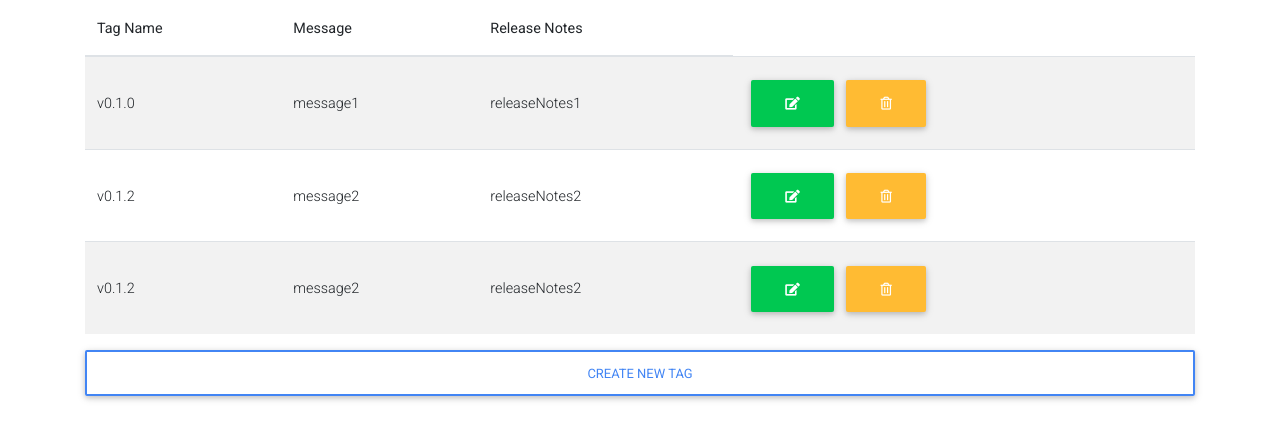
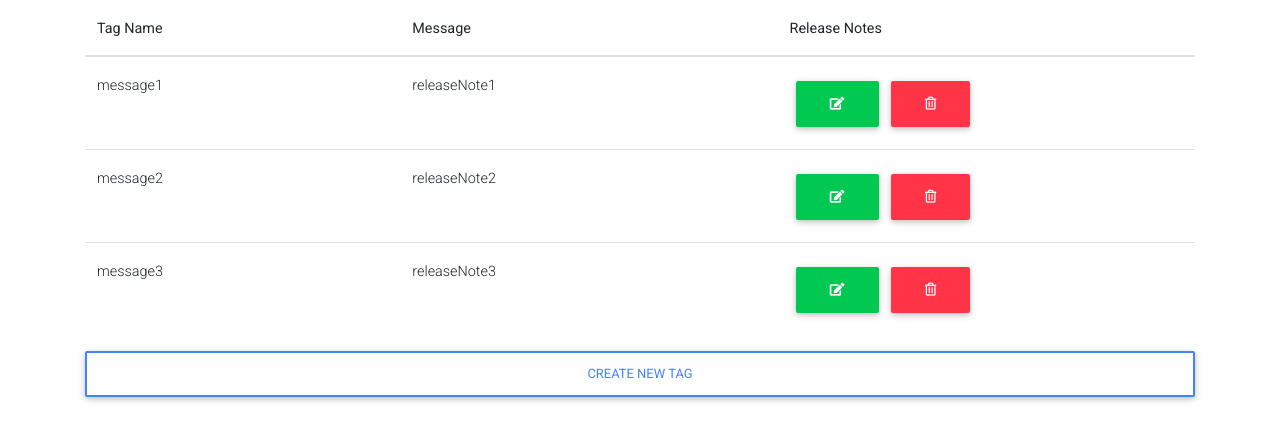
Before and after one commit to bbakla/tagtracker, a React (Create React App) app in the folder frontend/tracker/: page /tags in a window 1280 px wide. Shown: the top 440 px of the page. Built offline with nearby package versions, Linux system fonts and the light colour scheme.

Commit message:
tag form is ready

```diff
--- a/frontend/tracker/src/tags/DisplayTags.js
+++ b/frontend/tracker/src/tags/DisplayTags.js
@@ -1,9 +1,7 @@
 import React, {Component} from "react";
-import {NewTagForm} from "./NewTagForm";
-import {EditTag} from "./EditTag";
-import {Tag} from "./Tag";
-import {TagForm} from "./TagForm";
+
 import {TagFormModal} from "./TagFormModal";
+import {Table} from "react-bootstrap";
 
 export class DisplayTags extends Component{
     constructor(props) {
@@ -11,17 +9,71 @@ export class DisplayTags extends Component{
 
         this.state = {
             showModal: false,
+            tags: [
+                {
+                    tagName: 'v0.1.0',
+                    message: "message1",
+                    releaseNotes: "releaseNote1"
+            },
+                {
+                    tagName: 'v0.1.4',
+                    message: "message2",
+                    releaseNotes: "releaseNote2"
+                },
+                {
+                    tagName: 'v0.2.0',
+                    message: "message3",
+                    releaseNotes: "releaseNote3"
+                },
+            ],
         }
     }
 
     editTagForm = () => {
+        console.log("displayTags");
         this.setState({showModal: true})
     }
 
+    deleteTag = (tagName) => {
+        //console.log("delete tag");
+        let confirmDelete = window.confirm("Are you sure deleting the tag?")
+        if(confirmDelete) {
+            this.setState({
+                tags: this.state.tags.filter(tag => tag.tagName !== tagName)
+            });
+        }
+    }
+
     render() {
+
+        const tagsList = this.state.tags.map( tag => {
+            return(
+            <tr key={tag.tagName}>
+                <td>{tag.message}</td>
+                <td>{tag.releaseNotes}</td>
+
+                <td>
+                    <div>
+                   {/* <button type="button" className="btn btn-success" onClick={this.editTagForm}>
+                        <i className="fas fa-edit"></i>
+                    </button>*/}
+                    <TagFormModal buttonLabel="Edit" />
+                        {' '}
+
+
+
+                    <button type="button" className="btn btn-danger" onClick={ () => this.deleteTag(tag.tagName)}>
+                        <i className="far fa-trash-alt"></i>
+                    </button>
+                    </div>
+                </td>
+            </tr>
+
+            )});
+
         return (
 
-            <div className="container">
+         /*   <div className="container">
                 <div className="row">
                     <div className="col-12">
                 <table className="table table-striped table-responsive-md btn-table">
@@ -34,58 +86,36 @@ export class DisplayTags extends Component{
                     </thead>
 
                     <tbody>
-                    <tr>
-                        <td>v0.1.0</td>
-                        <td>message1</td>
-                        <td>releaseNotes1</td>
-                        <td>
-                            <button type="button" className="btn btn-success" onClick={this.editTagForm}>
-                                <i className="fas fa-edit"></i>
-                            </button>
-                            {this.state.showModal && <TagFormModal/>}
-
-
-                            <button type="button" className="btn btn-warning ">
-                                <i className="far fa-trash-alt"></i>
-                            </button>
-                        </td>
-                    </tr>
-                    <tr>
-                        <td>v0.1.2</td>
-                        <td>message2</td>
-                        <td>releaseNotes2</td>
-                        <td>
-                            <button type="button" className="btn btn-success">
-                                <i className="fas fa-edit"></i>
-                            </button>
-
-                            <button type="button" className="btn btn-warning">
-                                <i className="far fa-trash-alt"></i>
-                            </button>
-                        </td>
-                    </tr>
-                    <tr>
-                        <td>v0.1.2</td>
-                        <td>message2</td>
-                        <td>releaseNotes2</td>
-                        <td>
-                            <button type="button" className="btn btn-success">
-                                <i className="fas fa-edit"></i>
-                            </button>
-
-                            <button type="button" className="btn btn-warning">
-                                <i className="far fa-trash-alt"></i>
-                            </button>
-                        </td>
-                    </tr>
+                        {tagsList}
                     </tbody>
                 </table>
 
                 <NewTagForm/>
             </div>
                 </div>
+            </div>*/
+
+            <div className="container">
+                <div className="row">
+                    <div className="col-12">
+         <Table  responsive hover>
+             <thead>
+             <tr>
+                 <th>Tag Name</th>
+                 <th>Message</th>
+                 <th>Release Notes</th>
+             </tr>
+             </thead>
+
+             <tbody>
+             {tagsList}
+             </tbody>
+         </Table>
+
+             <TagFormModal buttonLabel="Create" />
+         </div>
+                </div>
             </div>
-
 
         );
     }
--- a/frontend/tracker/src/tags/EditTag.js
+++ /dev/null
@@ -1,17 +0,0 @@
-import React, {Component} from "react";
-import {NewTagForm} from "./NewTagForm";
-import {TagForm} from "./TagForm";
-
-export class EditTag extends Component {
-
-  render() {
-    return (
-        <div>
-
-            <TagForm/>
-        </div>
-
-    );
-  }
-
-}
--- a/frontend/tracker/src/tags/NewTagForm.js
+++ /dev/null
@@ -1,41 +0,0 @@
-import React, {Component, useState} from "react";
-import Modal from "react-bootstrap/Modal";
-import Button from "react-bootstrap/Button"
-import {DeployEnvironment} from "../deployment/DeployEnvironment";
-import {TagFormModal} from "./TagFormModal";
-
-export class NewTagForm extends Component {
-
-  constructor(props) {
-    super(props);
-
-    this.state = {
-      showModal: false,
-    }
-  }
-
-  close = () => {
-    this.setState({showModal: false});
-  }
-
-  open = () => {
-    this.setState({showModal: true});
-  }
-
-  render() {
-
-    return (
-        <div>
-          <Button
-              className="btn btn-outline-primary btn-block"
-              onClick={this.open}>
-            Create New Tag
-          </Button>
-
-          {this.state.showModal && <TagFormModal/>}
-
-        </div>
-    );
-  }
-
-}
--- a/frontend/tracker/src/tags/Tag.js
+++ b/frontend/tracker/src/tags/Tag.js
@@ -11,6 +11,8 @@ export class Tag extends Component {
     }
   }
 
+
+
 /*  handleOptions = () => {
    if (this.state.showTagOptions) {
       this.setState({showTagOptions: false});
@@ -21,6 +23,11 @@ export class Tag extends Component {
     }
 
   }*/
+
+getItems = () => {
+
+}
+
 
   render() {
 
--- a/frontend/tracker/src/tags/TagFormModal.js
+++ b/frontend/tracker/src/tags/TagFormModal.js
@@ -1,6 +1,6 @@
 import React, {Component, useState} from "react";
-import Modal from "react-bootstrap/Modal";
 import Button from "react-bootstrap/Button"
+import {Modal} from "react-bootstrap";
 
 export class TagFormModal extends Component {
 
@@ -8,7 +8,7 @@ export class TagFormModal extends Component {
     super(props);
 
     this.state = {
-      showModal: true,
+      showModal: false
     }
   }
 
@@ -20,19 +20,37 @@ export class TagFormModal extends Component {
     this.setState({showModal: true});
   }
 
+
   render() {
+    const label = this.props.buttonLabel;
+    let title = ""
+    let button = ''
+
+        if(label === "Edit") {
+          title = "Edit tag";
+          button = <Button type="button" variant={"success"} onClick={this.open}
+                           style={{float: "left"}}>
+                      <i className="fas fa-edit"></i>
+                  </Button>
+        } else {
+          button =  <Button className="btn btn-outline-primary btn-block" onClick={this.open}>
+            Create New Tag
+          </Button>
+          title = "Create New Tag";
+        }
+
 
     return (
-          <Modal show={this.state.showModal} onHide={this.close}>
-            <Modal.Header closeButton>
-              <Modal.Title>New Tag</Modal.Title>
-            </Modal.Header>
+        <div>
+          {button}
+          <Modal show={this.state.showModal}>
+            <Modal.Header>{title}</Modal.Header>
             <Modal.Body>
 
               <form>
                 <div className="form-group">
                   <label htmlFor="tagNameInput">Tag Name </label>
-                  <input type="text" className="form-control" id="tagNameInput" aria-describedby="emailHelp"
+                  <input type="text" className="form-control" id="tagNameInput" aria-describedby="tagName"
                          placeholder="Enter tag name with the format v2.5.6"/>
                     <small id="emailHelp" className="form-text text-muted">should be in the format of v0.2.1 </small>
                 </div>
@@ -49,10 +67,11 @@ export class TagFormModal extends Component {
 
             </Modal.Body>
             <Modal.Footer>
-              <button type="submit" className="btn btn-primary">Submit</button>
+              <Button type="submit" className="btn btn-primary" onClick={this.toggle}>{label}</Button>
               <Button onClick={this.close}>Close</Button>
             </Modal.Footer>
           </Modal>
+        </div>
     );
   }
 
```
